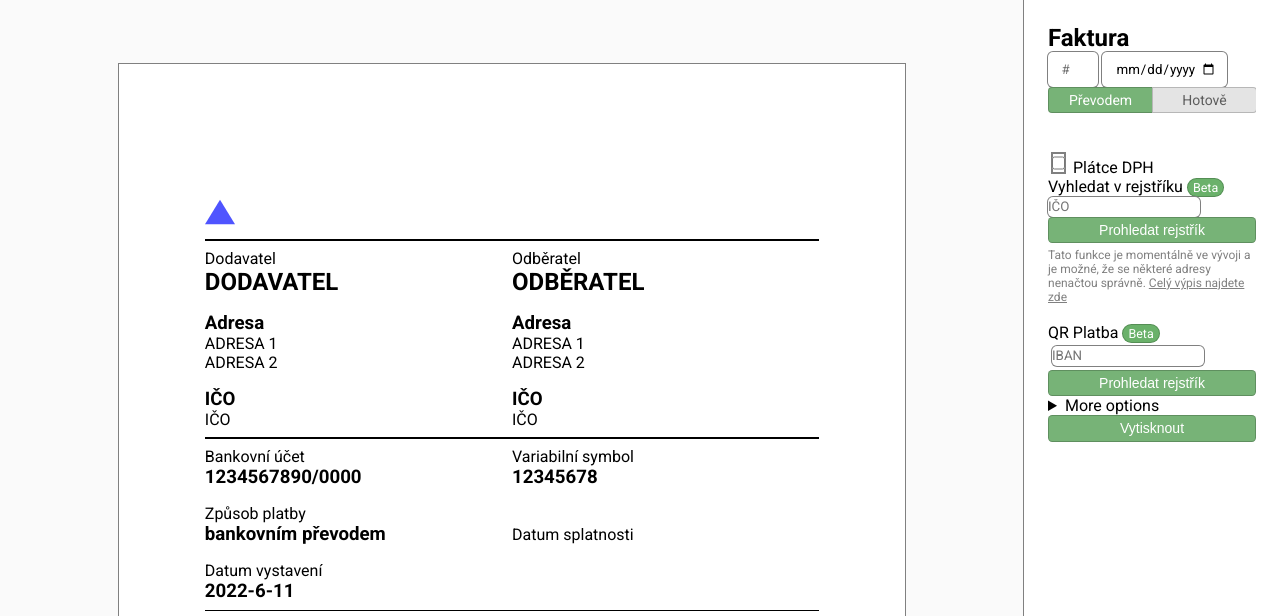
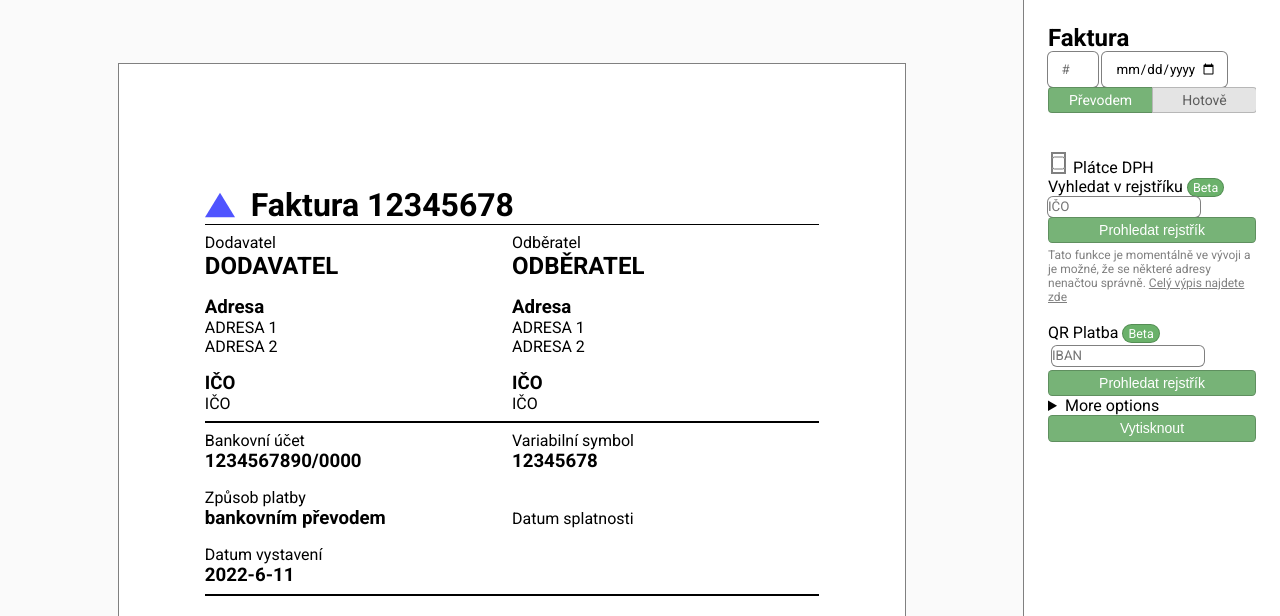
Before and after one commit to denalistudio/faktura, a plain HTML site: page index.html in a window 1280 px wide. Shown: the top 616 px of the page. Drawn offline with Linux system fonts and the light colour scheme.

Commit message:
update index.html, style.css and style.scss

```diff
--- a/index.html
+++ b/index.html
@@ -52,16 +52,13 @@
     </aside>
     <main>
         <div id="invoice">
-            <div class="row">
-                <div class="column70" style="display: inline-flex">
-                    <p style="display: none;" data-template="heading"></p>
-                    <svg width="30" height="30" viewBox="0 0 74 60" fill="none"
-                        style="margin-right: 10px; margin-top: 3.5px" xmlns="http://www.w3.org/2000/svg">
+            <header>
+                <p style="display: none;" data-template="heading"></p>
+                    <svg width="30" height="30" viewBox="0 0 74 60" fill="none" xmlns="http://www.w3.org/2000/svg">
                         <path d="M37 0L74 60H0L37 0Z" fill="#4F54FF" />
                     </svg>
                     <h1>Faktura <span data-template="number"></span></h1>
-                </div>
-            </div>
+            </header>
             <div class="line"></div>
             <div class="row">
                 <div class="col">
--- a/style.scss
+++ b/style.scss
@@ -147,6 +147,13 @@ main {
   box-sizing: content-box;
   background-color: $white;
   box-shadow: $outline;
+
+  header {
+    gap: 1em;
+    width: 70%;
+    display: inline-flex;
+    align-items: center;
+  }
 }
 
 #qr {
@@ -195,27 +202,6 @@ main {
   h3 {
     font-size: 14pt;
   }
-}
-
-.column {
-  float: left;
-  width: 50%;
-}
-
-/*.row:after {
-  content: "";
-  display: table;
-  clear: both;
-}*/
-
-.column70 {
-  float: left;
-  width: 70%;
-}
-
-.column30 {
-  float: left;
-  width: 30%;
 }
 
 [data-invoice="number"] {
```
Also changed, not shown: style.css.
